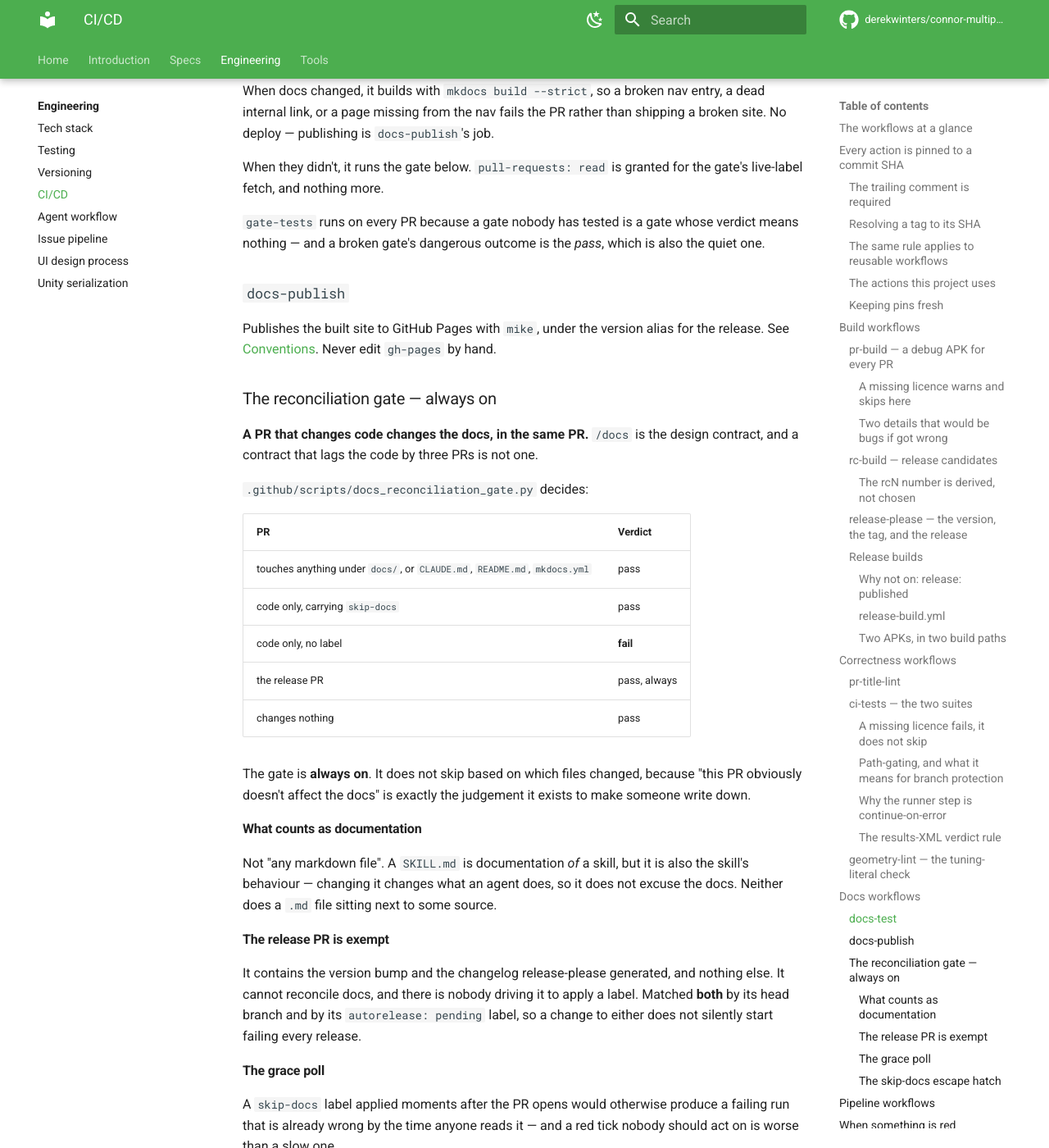
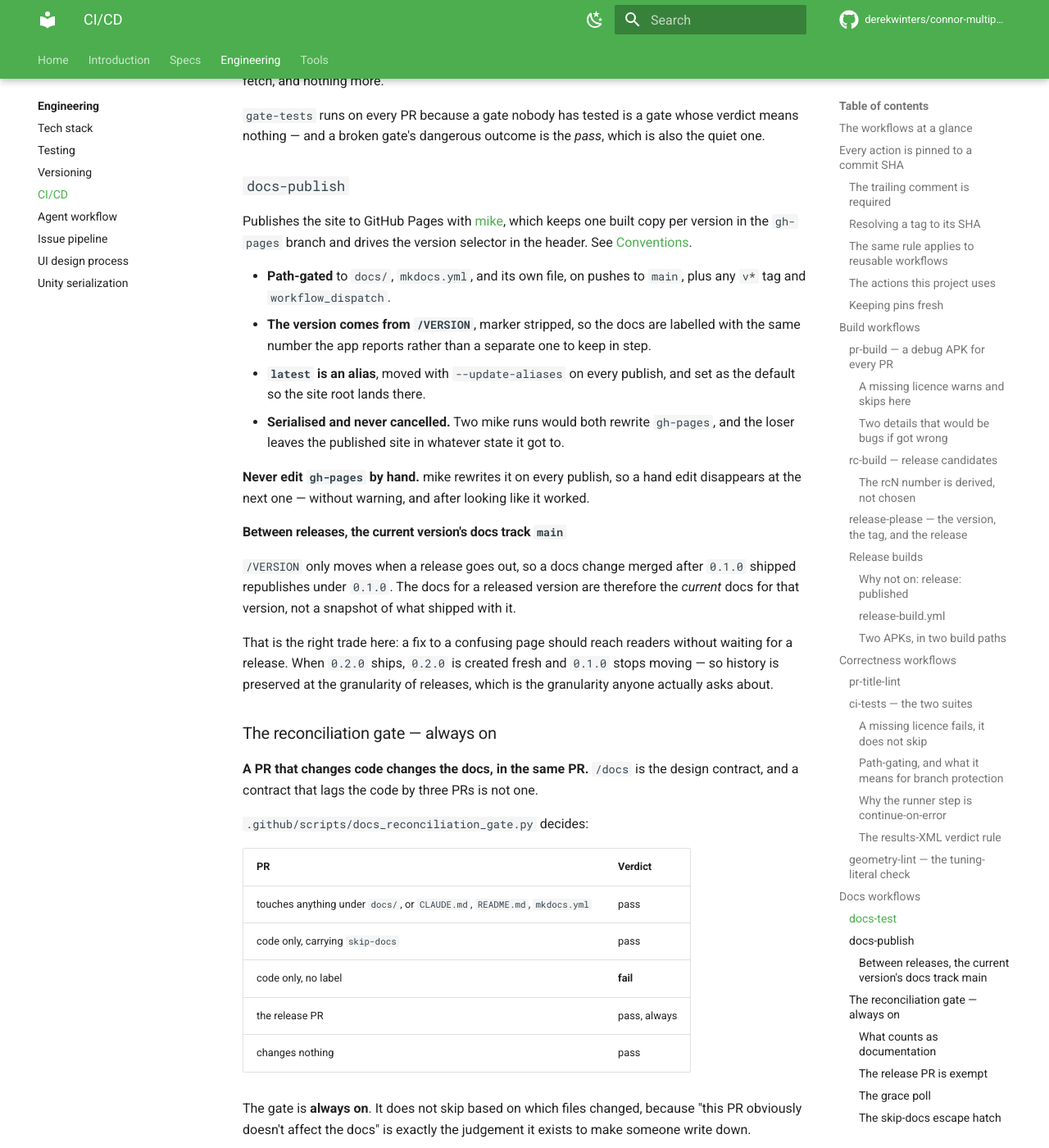
Before and after one commit to derekwinters/connor-multiplying-frogs, an MkDocs documentation site: the page built from docs/engineering/ci-cd.md, in a window 1280 px wide and 1400 px high, scrolled down 12578 px. Shown: the whole window at 82% size. Built offline with MkDocs 1.6.1 and Material for MkDocs 9.7.7, drawn with Linux system fonts in a browser that asks for light colours; comment, search, counter and statistics services are not loaded; the version menu is left out; some of the changed text lies outside the part shown.

Commit message:
ci: publish the docs site with mike (#127)
Publishes to GitHub Pages on pushes to main that touch the docs, and on v tags.
mike keeps one built copy per version in gh-pages and drives the version
selector, so no Pages actions are involved — it commits the site itself, which
is what makes the selector work. Removed those three from the pinned-actions
table rather than leaving entries for actions nothing uses.

The version comes from /VERSION with the marker stripped, so the docs carry the
same number the app reports rather than a second one to keep in step, and
latest is an alias moved on every publish and set as the default.

Serialised and never cancelled: two mike runs would both rewrite gh-pages, and
the loser leaves the published site in whatever state it reached.

Documented the consequence of deriving the version this way — between releases,
the current version's docs track main, so a released version's docs are the
current docs for that version rather than a snapshot. That is the right trade:
a fix to a confusing page should reach readers without waiting for a release,
and history is still preserved at the granularity of releases.

Closes #44


Claude-Session: https://claude.ai/code/session_01Nytj7GkfPuWnCs1pajjgrL

Co-authored-by: Claude <noreply@anthropic.com>

```diff
--- a/docs/engineering/ci-cd.md
+++ b/docs/engineering/ci-cd.md
@@ -97,9 +97,9 @@ and no way for the two to drift apart.
 | `googleapis/release-please-action` | `45996ed1f6d02564a971a2fa1b5860e934307cf7` | `release-please` |
 | `game-ci/unity-builder` | `d829bfc901f2347c8fe18898f06712b66916ef42` | APK builds |
 | `game-ci/unity-test-runner` | `0ff419b913a3630032cbe0de48a0099b5a9f0ed9` | the EditMode suite |
-| `actions/configure-pages` | `45bfe0192ca1faeb007ade9deae92b16b8254a0d` | `docs-publish` |
-| `actions/upload-pages-artifact` | `fc324d3547104276b827a68afc52ff2a11cc49c9` | `docs-publish` |
-| `actions/deploy-pages` | `cd2ce8fcbc39b97be8ca5fce6e763baed58fa128` | `docs-publish` |
+
+`docs-publish` uses no Pages actions: `mike` commits the built site to
+`gh-pages` itself, which is also what makes the version selector work.
 
 **Adding an action that isn't on this list is a decision, not a detail.** Every
 one is third-party code running with a token; the bar is "there is no reasonable
@@ -518,9 +518,37 @@ which is also the quiet one.
 
 ### `docs-publish`
 
-Publishes the built site to GitHub Pages with `mike`, under the version alias
-for the release. See [Conventions](../intro/conventions.md#docs-versioning).
-Never edit `gh-pages` by hand.
+Publishes the site to GitHub Pages with [mike](https://github.com/jimporter/mike),
+which keeps one built copy per version in the `gh-pages` branch and drives the
+version selector in the header. See
+[Conventions](../intro/conventions.md#docs-versioning).
+
+- **Path-gated** to `docs/`, `mkdocs.yml`, and its own file, on pushes to
+  `main`, plus any `v*` tag and `workflow_dispatch`.
+- **The version comes from `/VERSION`**, marker stripped, so the docs are
+  labelled with the same number the app reports rather than a separate one to
+  keep in step.
+- **`latest` is an alias**, moved with `--update-aliases` on every publish, and
+  set as the default so the site root lands there.
+- **Serialised and never cancelled.** Two mike runs would both rewrite
+  `gh-pages`, and the loser leaves the published site in whatever state it got
+  to.
+
+**Never edit `gh-pages` by hand.** mike rewrites it on every publish, so a hand
+edit disappears at the next one — without warning, and after looking like it
+worked.
+
+#### Between releases, the current version's docs track `main`
+
+`/VERSION` only moves when a release goes out, so a docs change merged after
+`0.1.0` shipped republishes under `0.1.0`. The docs for a released version are
+therefore the *current* docs for that version, not a snapshot of what shipped
+with it.
+
+That is the right trade here: a fix to a confusing page should reach readers
+without waiting for a release. When `0.2.0` ships, `0.2.0` is created fresh and
+`0.1.0` stops moving — so history is preserved at the granularity of releases,
+which is the granularity anyone actually asks about.
 
 ### The reconciliation gate — always on
 
```
Also changed, not shown: 1 other file.
